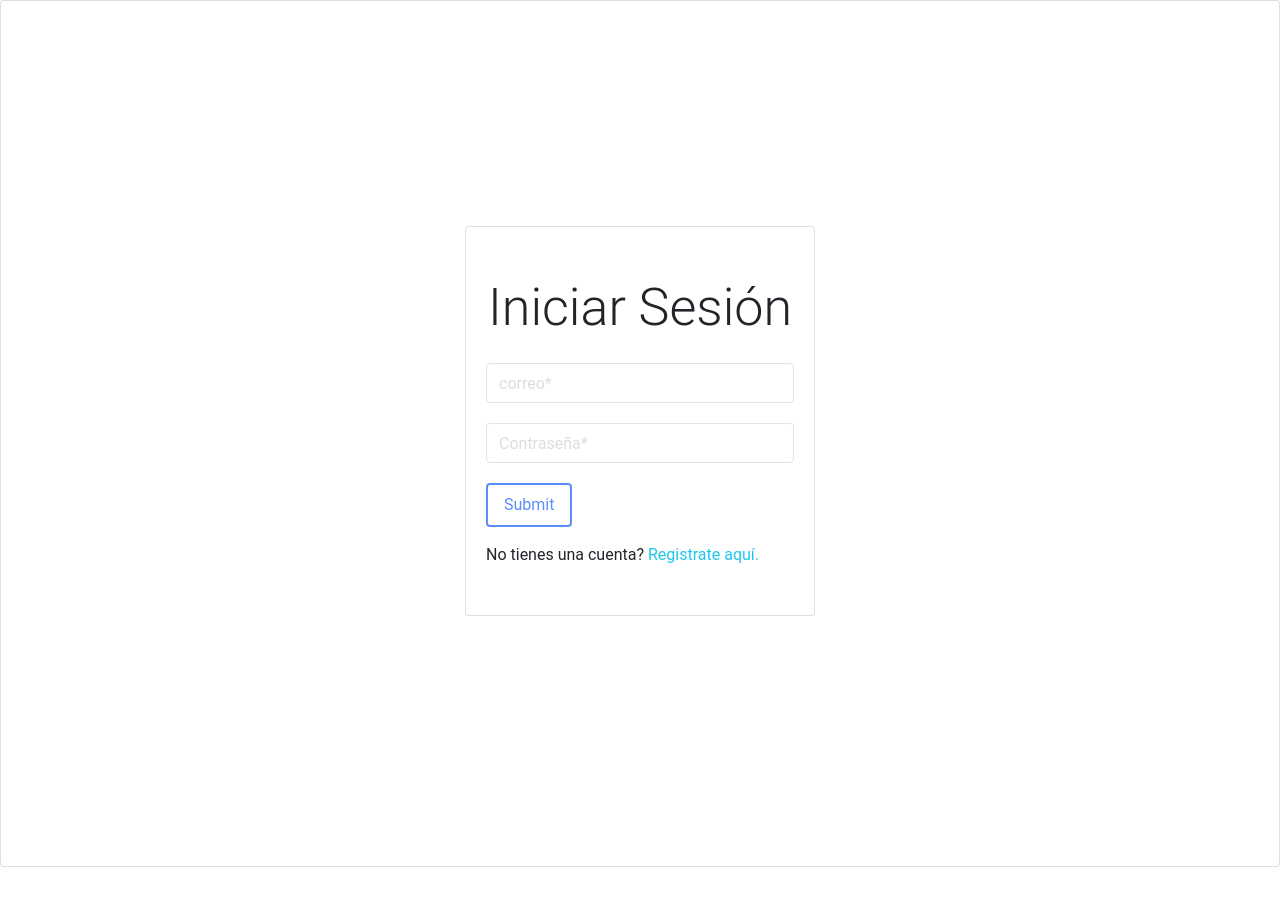
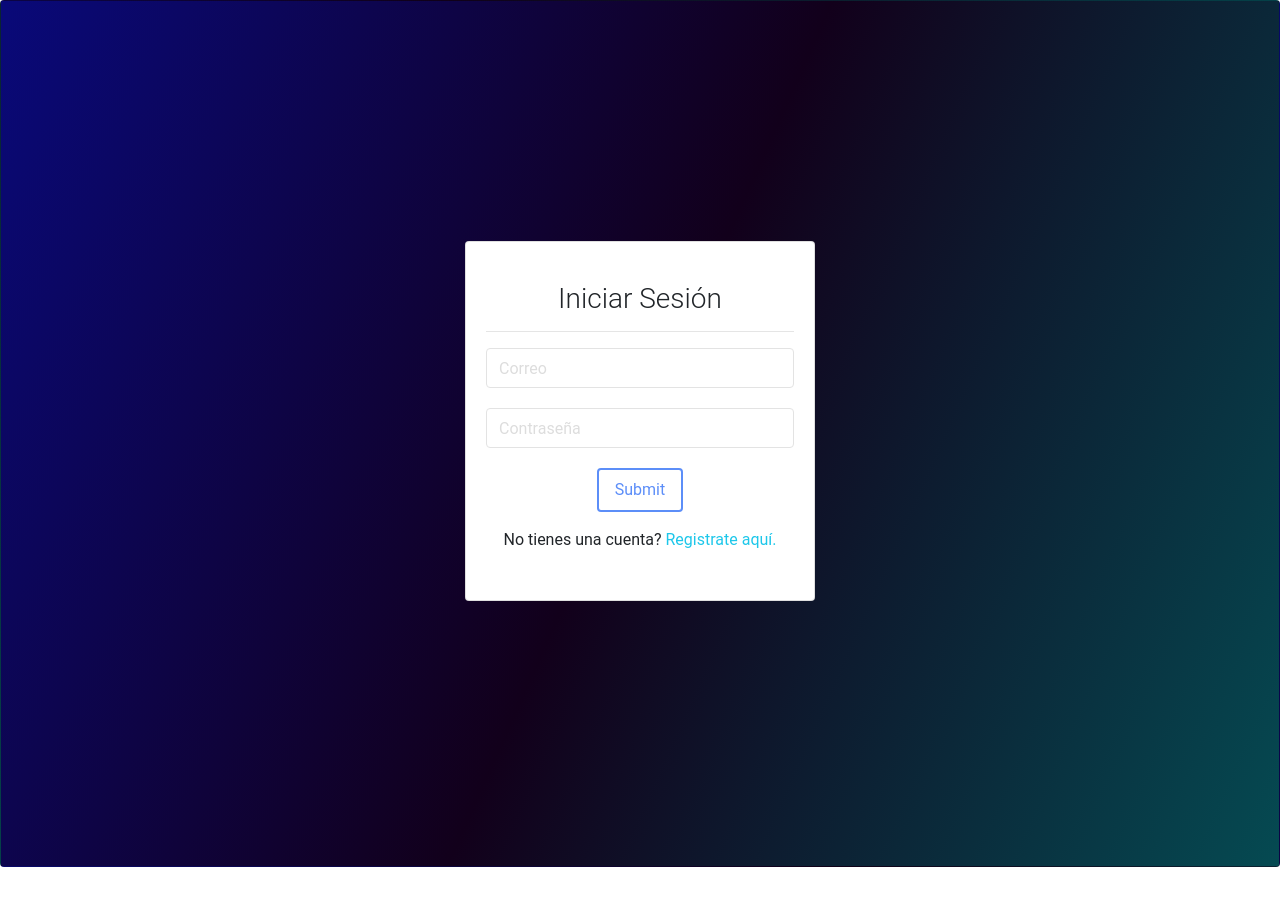
Before and after one commit to Marlon-Orrego/TravelbySasha, a Vue app in the folder desarrollo-web-frontend-TravelbySasha-nuxtjs/: page /#/ in a window 1280 px wide. Built offline with nearby package versions, Linux system fonts and the light colour scheme; what v-tooltip would draw is missing.

Commit message:
Actualización Diseño Login Front

```diff
--- a/desarrollo-web-frontend-TravelbySasha-nuxtjs/public/index.html
+++ b/desarrollo-web-frontend-TravelbySasha-nuxtjs/public/index.html
@@ -29,7 +29,7 @@
 
 </head>
 <body>
-<div id="app"></div>
+<div class="app" id="app"></div>
 <!-- built files will be auto injected -->
 </body>
 </html>
--- a/desarrollo-web-frontend-TravelbySasha-nuxtjs/src/assets/css/login.scss
+++ b/desarrollo-web-frontend-TravelbySasha-nuxtjs/src/assets/css/login.scss
@@ -1,7 +1,6 @@
 p {
     line-height: 1rem;
 }
-
 .card {
     padding: 20px;
 }
@@ -12,7 +11,15 @@ p {
     }
 }
 
+.background{
+    background: rgb(5,74,82);
+background: linear-gradient(294deg, rgba(5,74,82,1) 0%, rgba(18,0,27,1) 50%, rgba(9,9,121,1) 100%);
+height: 100%;
+width: 100%;
+
+}
 .login-page {
+
     align-items: center;
     display: flex;
     height: 100vh;
--- a/desarrollo-web-frontend-TravelbySasha-nuxtjs/src/pages/Login.vue
+++ b/desarrollo-web-frontend-TravelbySasha-nuxtjs/src/pages/Login.vue
@@ -1,5 +1,5 @@
-<template>
-  <card>
+<template >
+  <card class="background">
     <div id="app">
       <div class="login-page">
         <transition name="fade">
@@ -12,37 +12,39 @@
             <div class="col-lg-4 col-md-6 col-sm-8 mx-auto">
               <div v-if="!registerActive" class="card login" v-bind:class="{ error: emptyFields }">
                 <center>
-                  <h1>Iniciar Sesión</h1>
+                  <h3>Iniciar Sesión</h3>
+                  <hr>
                 </center>
                 <form class="form-group">
-                  <input v-model="idLogin" type="email" class="form-control" placeholder="correo*"
+                  <input v-model="idLogin" type="email" class="form-control" placeholder="Correo"
                     required />
-                  <input v-model="passwordLogin" type="password" class="form-control" placeholder="Contraseña*"
+                  <input v-model="passwordLogin" type="password" class="form-control" placeholder="Contraseña"
                     required />
-                  <input type="submit" class="btn btn-primary" @click="doLogin" />
-                  <p>
+                  <center><input type="submit" class="btn btn-primary" @click="doLogin" /></center>
+                  <center><p>
                     No tienes una cuenta?
                     <a href="#" @click="
                       (registerActive = !registerActive),
                       (emptyFields = false)
                     ">Registrate aquí.</a>
-                  </p>
+                  </p></center>
                 </form>
               </div>
 
               <div v-else class="card register" v-bind:class="{ error: emptyFields }">
                 <Center>
-                  <h1>Registrate</h1>
+                  <h3>Registrate</h3>
+                  <hr>
                 </Center>
                 <form class="form-group">
-                  <input v-model="correoReg" type="email" class="form-control" placeholder="correo*" required />
+                  <input v-model="correoReg" type="email" class="form-control" placeholder="Correo*" required />
                   <input v-model="idReg" type="number" class="form-control" placeholder="C.C" required />
                   <input v-model="nameReg" type="text" class="form-control" placeholder="Nombre Completo" required />
                   <input v-model="passwordReg" type="password" class="form-control" placeholder="Contraseña" required />
                   <input v-model="confirmReg" type="password" class="form-control" placeholder="Confirmar Contraseña"
                     required />
 
-                  <input type="submit" class="btn btn-primary" @click="doRegister" />
+                  <center><input type="submit" class="btn btn-primary" @click="doRegister" /></center>
                   <p>
                     Ya tienes una cuenta?
                     <a href="#" @click="
```
